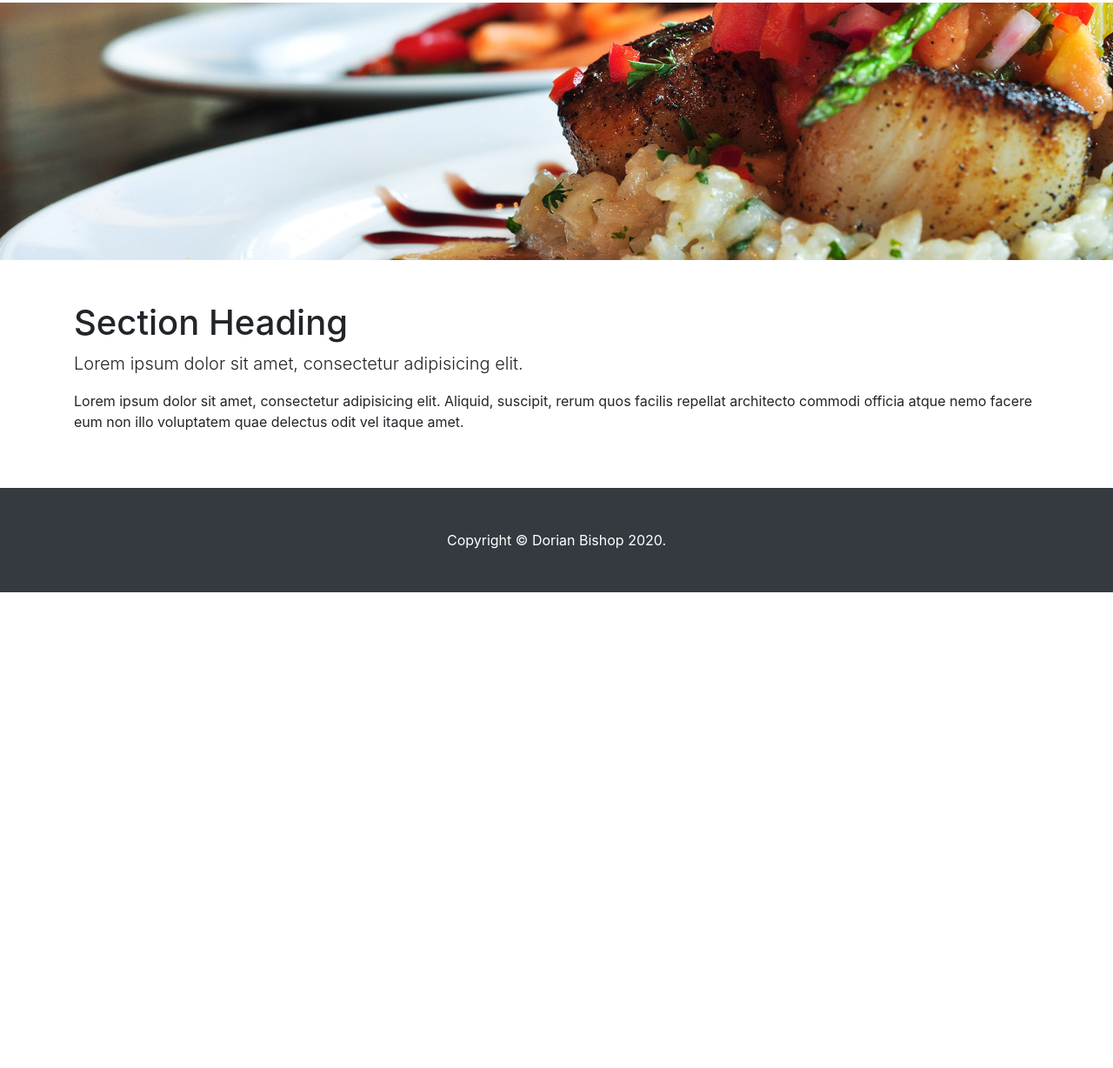
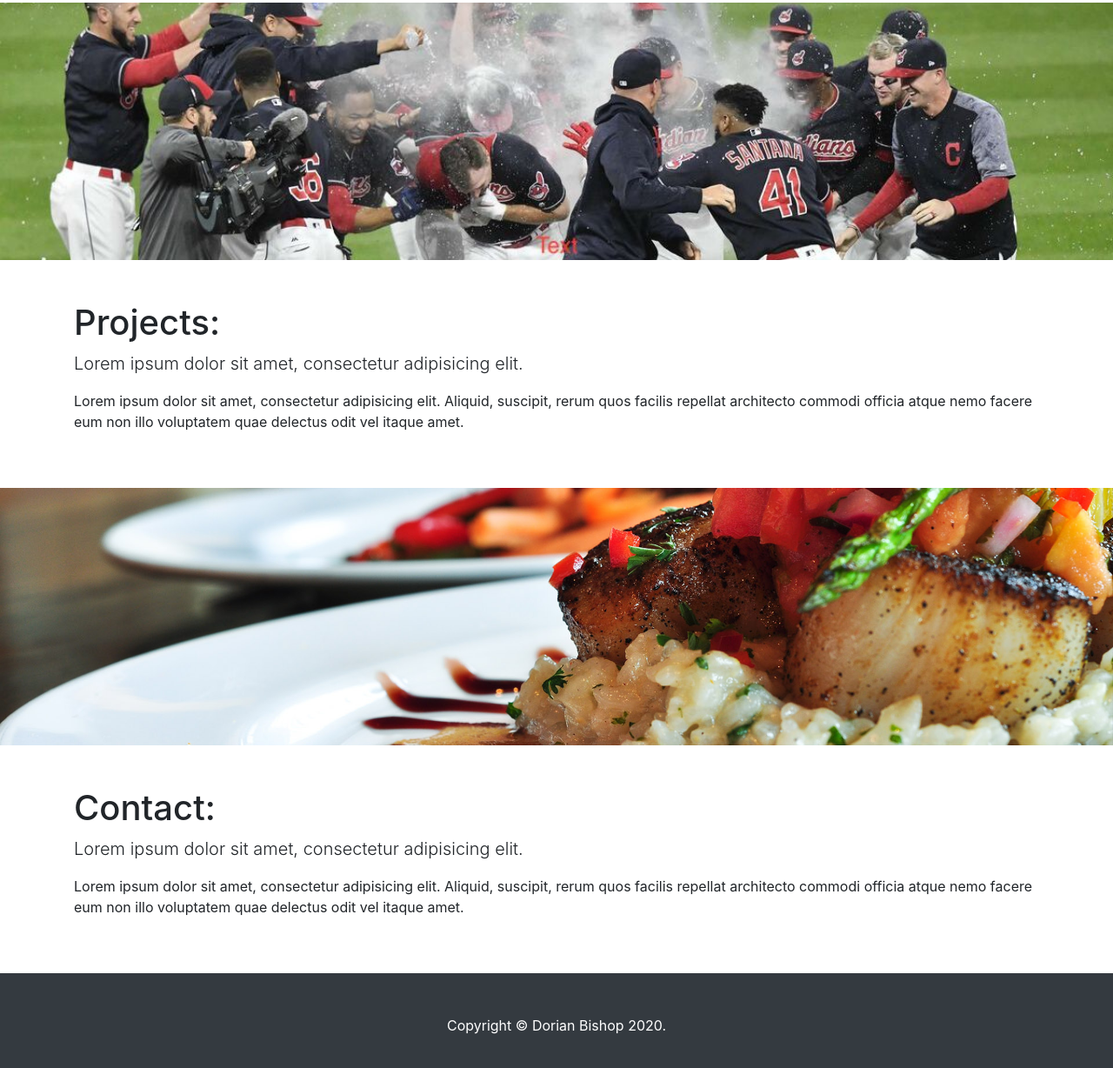
Before and after one commit to DorianBishop/Portfolio, a website: page index.html in a window 1280 px wide. Shown: the part 740-1968 px from the top of the page at 87% size. Before the commit the page ends 1421 px from the top, so only its background shows below. Drawn offline with Linux system fonts and the light colour scheme.

Commit message:
images added, changed the headder titles

```diff
--- a/index.html
+++ b/index.html
@@ -63,7 +63,7 @@
   </section>
 
   <!-- Image Section - set the background image for the header in the line below -->
-  <section class="py-5 bg-image-full" style="background-image: url('./Assets/Images/gourmetFood1.jpg');">
+  <section class="py-5 bg-image-full" style="background-image: url('./Assets/Images/indians.jpg');">
     <!-- Put anything you want here! There is just a spacer below for demo purposes! -->
     <div style="height: 200px;"></div>
   </section>
@@ -71,11 +71,26 @@
   <!-- Content section -->
   <section class="py-5">
     <div class="container">
-      <h1>Section Heading</h1>
+      <h1>Projects:</h1>
       <p class="lead">Lorem ipsum dolor sit amet, consectetur adipisicing elit.</p>
       <p>Lorem ipsum dolor sit amet, consectetur adipisicing elit. Aliquid, suscipit, rerum quos facilis repellat architecto commodi officia atque nemo facere eum non illo voluptatem quae delectus odit vel itaque amet.</p>
     </div>
   </section>
+
+    <!-- Image Section - set the background image for the header in the line below -->
+    <section class="py-5 bg-image-full" style="background-image: url('./Assets/Images/gourmetFood1.jpg');">
+        <!-- Put anything you want here! There is just a spacer below for demo purposes! -->
+        <div style="height: 200px;"></div>
+      </section>
+
+      <!-- Content section -->
+      <section class="py-5">
+        <div class="container">
+          <h1>Contact:</h1>
+          <p class="lead">Lorem ipsum dolor sit amet, consectetur adipisicing elit.</p>
+          <p>Lorem ipsum dolor sit amet, consectetur adipisicing elit. Aliquid, suscipit, rerum quos facilis repellat architecto commodi officia atque nemo facere eum non illo voluptatem quae delectus odit vel itaque amet.</p>
+        </div>
+      </section>
 
   <!-- Footer -->
   <footer class="py-5 bg-dark">
@@ -85,7 +100,7 @@
     <!-- /.container -->
   </footer>
 
-  <!-- Bootstrap core JavaScript -->
+  <!-- Bootstrap, JavaScript -->
   <script src="vendor/jquery/jquery.min.js"></script>
   <script src="vendor/bootstrap/js/bootstrap.bundle.min.js"></script>
 
```
Also changed, not shown: Assets/Images/indians.jpg (added), 2 other files.
